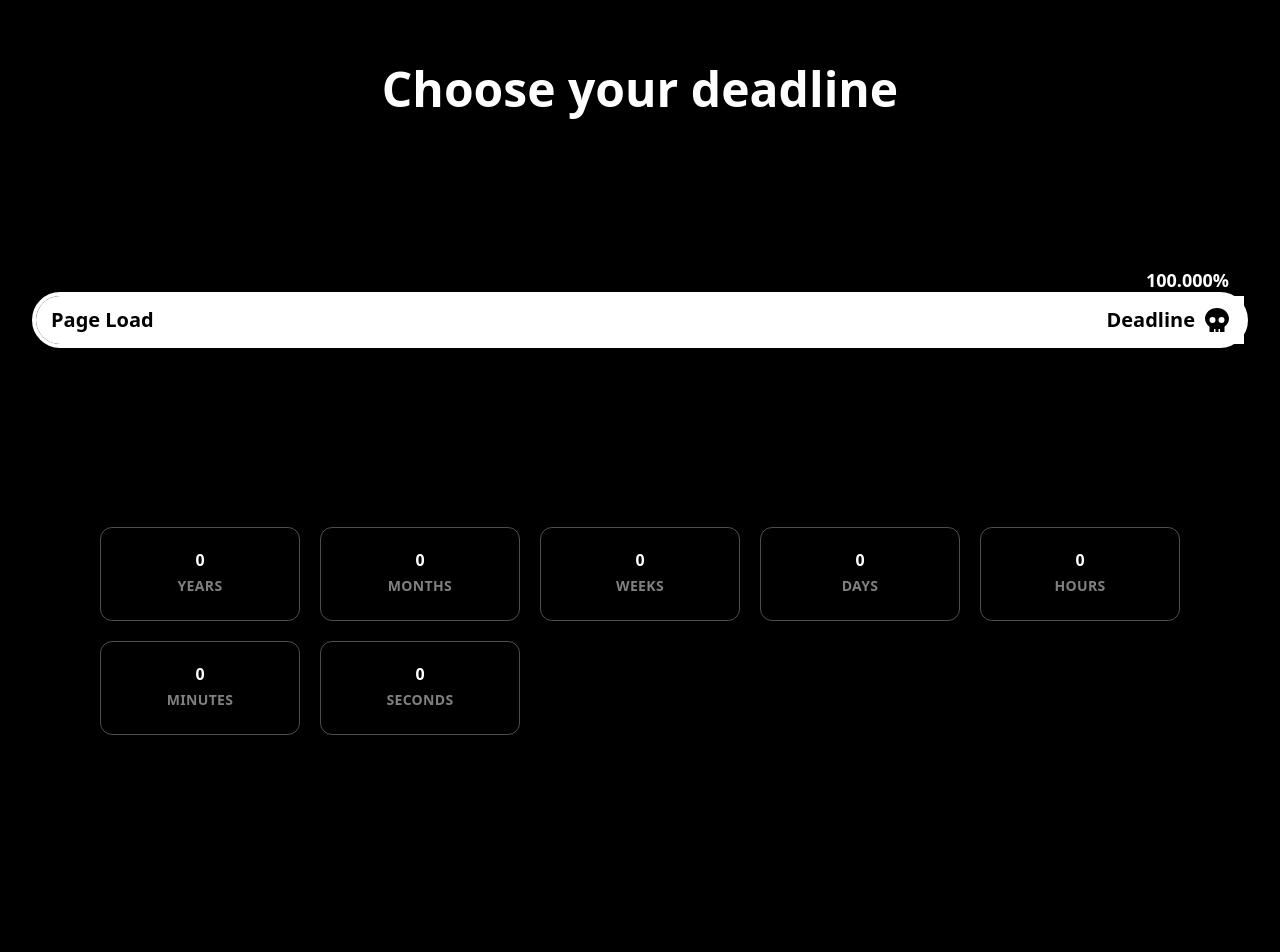
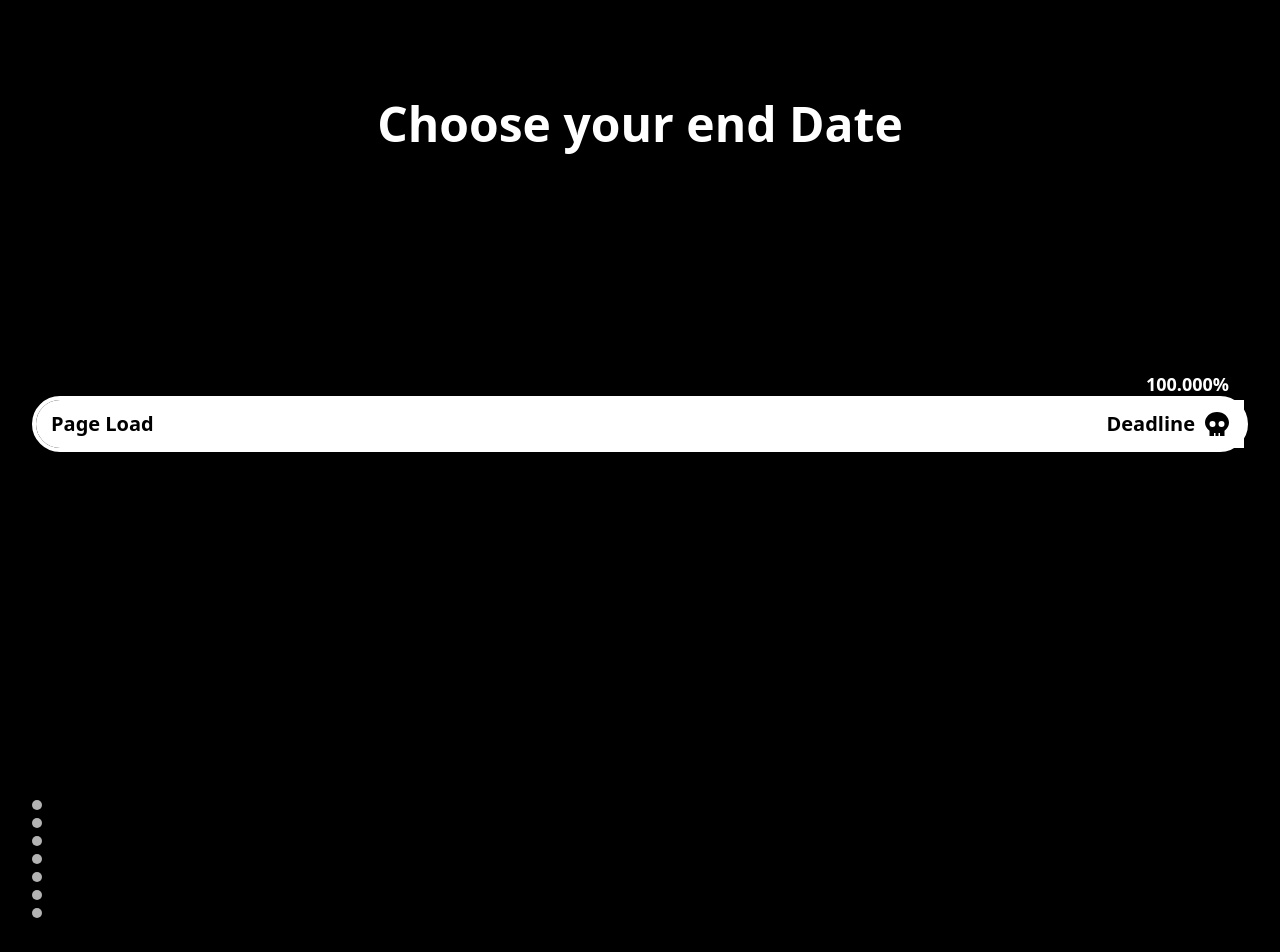
Before and after one commit to stark-bit/svelte-days_untill, a SvelteKit app: page /view in a window 1280 px wide. Shown: the top 952 px of the page. Before the commit the page ends 800 px from the top, so only its background shows below. Built offline with nearby package versions, Linux system fonts and the light colour scheme.

Commit message:
chore: rename search params

```diff
--- /dev/null
+++ b/src/lib/components/ui/DayGrid/DayGrid.svelte
@@ -0,0 +1,40 @@
+<script lang='ts'>
+let { startDate, endDate } = $props();
+
+console.log('rei date',startDate);
+
+</script>
+
+<div class="week flex flex-col gap-2">
+  <div
+class="day life-square bg-black dark:bg-white/70 relative h-full w-full rounded-full"
+></div>
+  <div
+class="day life-square bg-black dark:bg-white/70 relative h-full w-full rounded-full"
+></div>
+  <div
+class="day life-square bg-black dark:bg-white/70 relative h-full w-full rounded-full"
+></div>
+  <div
+class="day life-square bg-black dark:bg-white/70 relative h-full w-full rounded-full"
+></div>
+  <div
+class="day life-square bg-black dark:bg-white/70 relative h-full w-full rounded-full"
+></div>
+  <div
+class="day life-square bg-black dark:bg-white/70 relative h-full w-full rounded-full"
+></div>
+  <div
+class="day life-square bg-black dark:bg-white/70 relative h-full w-full rounded-full"
+></div>
+  </div>
+
+
+<style>
+.week {
+}
+.day {
+    width: 10px;
+    height: 10px;
+}
+</style>
--- a/src/lib/components/ui/LoadingBar/LoadingBar.svelte
+++ b/src/lib/components/ui/LoadingBar/LoadingBar.svelte
@@ -4,13 +4,13 @@
 	let props = $props();
 	let interval: number;
 
-	let targetDate = $state(dayjs(props?.deadline?.replaceAll('-', '.')));
-	// TODO: capture start deadline somehow
+	let targetDate = $state(dayjs(props?.endDate?.replaceAll('-', '.')));
+	// TODO: capture start endDate somehow
 	let startDate = dayjs('2024.10.10').unix();
 	let percentSincePageLoad = $state();
 
 	$effect(() => {
-		targetDate = props.deadline?.replaceAll('-', '.');
+		targetDate = props.endDate?.replaceAll('-', '.');
 		interval = setInterval(() => {
 			percentSincePageLoad =
 				1 - (dayjs(targetDate).unix() - dayjs().unix()) / (dayjs(targetDate).unix() - startDate);
--- a/src/lib/components/ui/knob/knob.svelte
+++ b/src/lib/components/ui/knob/knob.svelte
@@ -3,13 +3,12 @@
 
 	let props = $props();
 	let interval: number;
-
-	let targetDate = $state(dayjs());
-
+	let targetDate;
 	let now = $state(dayjs());
+	let value = $derived(dayjs(targetDate).diff(now, props.unit));
 
 	$effect(() => {
-		targetDate = props.deadline?.replaceAll('-', '.');
+		targetDate = props.endDate?.replaceAll('-', '.');
 		interval = setInterval(() => {
 			now = dayjs();
 		}, 100);
@@ -17,16 +16,15 @@
 	});
 </script>
 
+{#if value}
 	<div
 		class="flex w-[200px] flex-col items-center justify-center rounded-lg border border-white/20 p-5 text-center shadow-sm shadow-black/20 dark:border-white/30 md:p-6 lg:p-6 xl:rounded-xl xl:p-6"
 	>
 		<span class="mb-2 flex items-center justify-center text-base font-black leading-none">
-		{dayjs(targetDate).diff(now, props.unit)}
+			{value}
 		</span>
 		<span class="text-xs font-semibold uppercase leading-none tracking-wide opacity-50 md:text-sm">
 			{props.unit}
 		</span>
 	</div>
-
-<style>
-</style>
+{/if}
--- a/src/routes/+page.svelte
+++ b/src/routes/+page.svelte
@@ -15,7 +15,7 @@
 	let endDate: DateValue | undefined = undefined;
 
 	function handleNavigation() {
-		goto(`view?deadline=${endDate}&startDate=${startDate ? startDate : today(getLocalTimeZone())}`);
+		goto(`view?endDate=${endDate}&startDate=${startDate ? startDate : today(getLocalTimeZone())}`);
 	}
 </script>
 
--- a/src/routes/view/+page.svelte
+++ b/src/routes/view/+page.svelte
@@ -1,35 +1,39 @@
 <script lang="ts">
+	import DayGrid from '$lib/components/ui/DayGrid/DayGrid.svelte';
 	import Knob from '$lib/components/ui/knob/knob.svelte';
 	import LoadingBar from '$lib/components/ui/LoadingBar/LoadingBar.svelte';
 
-	let deadline = $state();
+	let startDate = $state();
+	let endDate = $state();
 
 	$effect(() => {
 		const searchParams = new URLSearchParams(window.location.search);
-		deadline = searchParams.get('deadline');
+		startDate = searchParams.get('startDate');
+		endDate = searchParams.get('endDate');
 	});
 </script>
 
 <main class="container m-auto">
-	<section
-		class="grid min-h-svh grid-cols-1 items-center justify-center justify-items-center"
-	>
+	<section class="grid min-h-svh grid-cols-1 items-center justify-center justify-items-center">
 		<h1
 			class="mb-12 text-3xl font-extrabold leading-snug text-white md:text-4xl lg:text-5xl xl:text-5xl 2xl:text-5xl"
 		>
-			Choose your deadline
+			Choose your end Date
 		</h1>
-		<LoadingBar {deadline} />
+		<LoadingBar {endDate} />
 		<div
 			class="mt-12 grid grid-cols-1 justify-items-center gap-3 text-white sm:grid-cols-3 md:grid-cols-3 lg:grid-cols-4 lg:gap-4 xl:grid-cols-5 xl:gap-5 2xl:grid-cols-7"
 		>
-			<Knob unit="years" {deadline} />
-			<Knob unit="months" {deadline} />
-			<Knob unit="weeks" {deadline} />
-			<Knob unit="days" {deadline} />
-			<Knob unit="hours" {deadline} />
-			<Knob unit="minutes" {deadline} />
-			<Knob unit="seconds" {deadline} />
+			<Knob unit="years" {endDate} />
+			<Knob unit="months" {endDate} />
+			<Knob unit="weeks" {endDate} />
+			<Knob unit="days" {endDate} />
+			<Knob unit="hours" {endDate} />
+			<Knob unit="minutes" {endDate} />
+			<Knob unit="seconds" {endDate} />
 		</div>
 	</section>
+	<section class="grid min-h-svh">
+    <DayGrid {startDate} {endDate} />
+	</section>
 </main>
```
Lines whose indentation alone changed are shown as unchanged.
